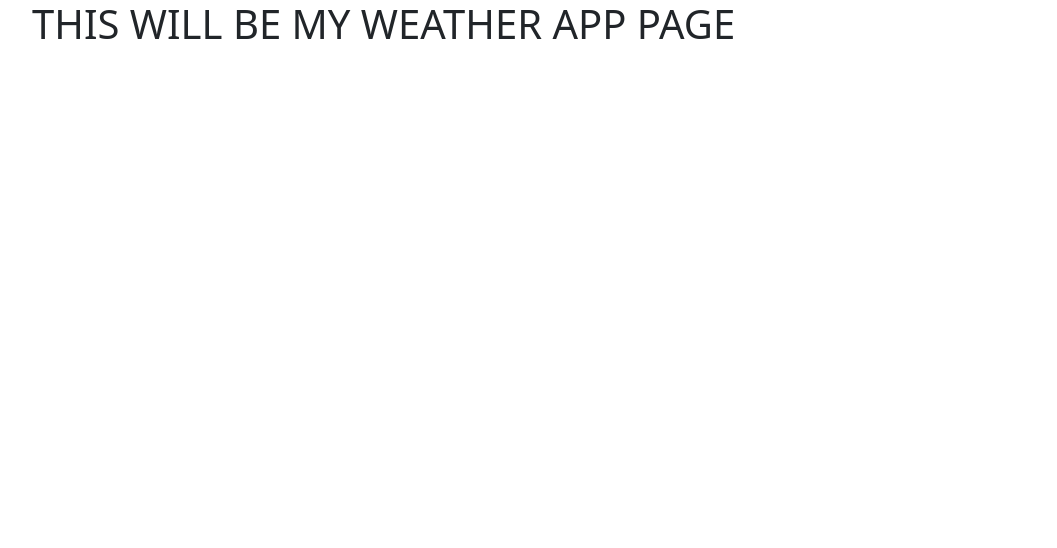
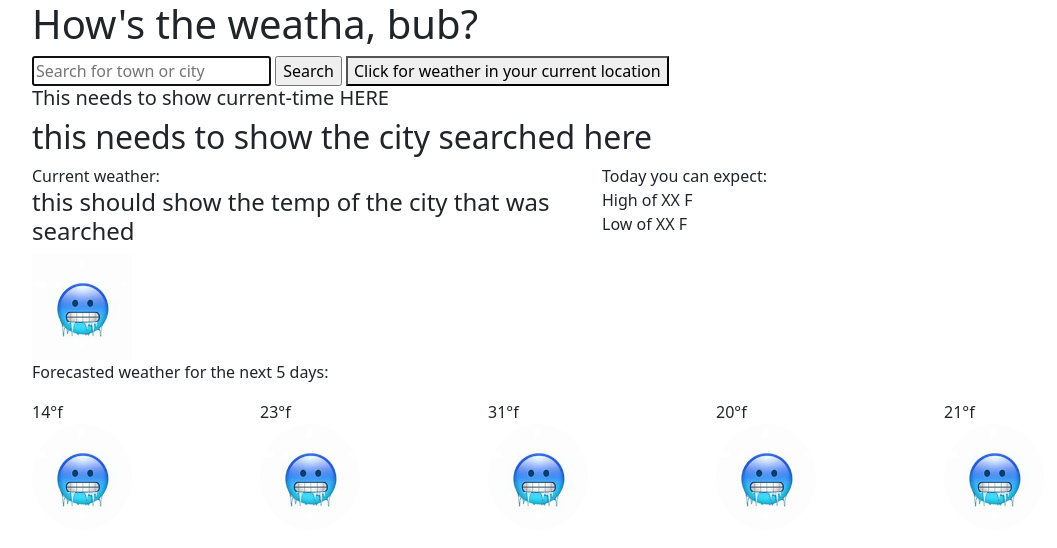
Before and after one commit to Tiffanyy10/project-weather-app, a plain HTML site: page Project weather app/src/final.html in a window 1280 px wide. Shown: the whole page, without its empty margins (50-1107 px from the left). Drawn offline with nearby package versions, Linux system fonts and the light colour scheme.

Commit message:
updated to include all code i've written for the project so far
now i'm on a roll!

```diff
--- a/Project weather app/src/final.html
+++ b/Project weather app/src/final.html
@@ -12,12 +12,113 @@
       crossorigin="anonymous"
     />
     <script src="https://cdn.jsdelivr.net/npm/axios/dist/axios.min.js"></script>
-    <a rel="stylingsheet" href="styling/style.css"></a>
-    <a rel="javascriptsheet" href="src/js.js"></a>
+    <link rel="stylingsheet" href="src/styling/style.css"/>
+    <link rel="javascriptsheet" href="src/js.js"/>
   </head>
   <body>
     <div class="container">
-      <h1>THIS WILL BE MY WEATHER APP PAGE</h1>
+      <div class="background-image">
+      <h1 class="h1">How's the weatha, bub?</h1>
+      <form id="search-box">
+         <input
+          type="text"
+          placeholder="Search for town or city"
+          autocomplete="off"
+          autofocus="on"
+        />
+        <input type="submit" value="Search"/>
+        <button class=current-location-btn>Click for weather in your current location</button>
     </div>
+    <div class="row">
+
+        <h5 id="current-time"> This needs to show current-time HERE</5>
+      </div>
+      <h2 id="searched-city"> this needs to show the city searched here </h2>
+      <div class="row">
+        <div class="col-6">
+          <div class="current-weather-text">
+            Current weather:
+          </div>
+          <div class = "current-temp">
+            <h4 id="city-temp"> this should show the temp of the city that was searched</h4>
+          </div>
+         <div class="current-emoji">
+            <img
+            src="images/freezingface.jpg"
+            alt="freezingface"
+            width="100px"
+          /></div>
+        </div>
+        <div class="col-6">
+          <div class="highs-lows">
+            Today you can expect: <br />
+            High of XX F <br />Low of XX F
+          </div>
+        </div>
+      </div>
+
+      <p class="forecast-text">Forecasted weather for the next 5 days:</p>
+      <div class="forecast-temps">
+        <div class="row">
+        <div class="col">14°f</div>
+
+        <div class="col">23°f</div>
+
+        <div class="col">31°f</div>
+
+        <div class="col">20°f</div>
+
+        <div class="col">21°f</div>
+        </div>
+        <div class="forecast-emojis">
+        <div class="row">
+          <div class="col">
+            <img
+              src="images/freezingface.jpg"
+              class="rounded-circle"
+              alt="freezingface"
+              width="100px"
+            />
+          </div>
+
+          <div class="col">
+            <img
+              src="images/freezingface.jpg"
+              class="rounded-circle"
+              alt="freezingface"
+              width="100px"
+            />
+          </div>
+
+          <div class="col">
+            <img
+              src="images/freezingface.jpg"
+              class="rounded-circle"
+              alt="freezingface"
+              width="100px"
+            />
+          </div>
+
+          <div class="col">
+            <img
+              src="images/freezingface.jpg"
+              class="rounded-circle"
+              alt="freezingface"
+              width="100px"
+            />
+          </div>
+
+          <div class="col">
+            <img
+              src="images/freezingface.jpg"
+              class="rounded-circle"
+              alt="freezingface"
+              width="100px"
+            />
+          </div>
+        </div>
+      </div>
+      </div>
+      </div>
   </body>
 </html>
```
